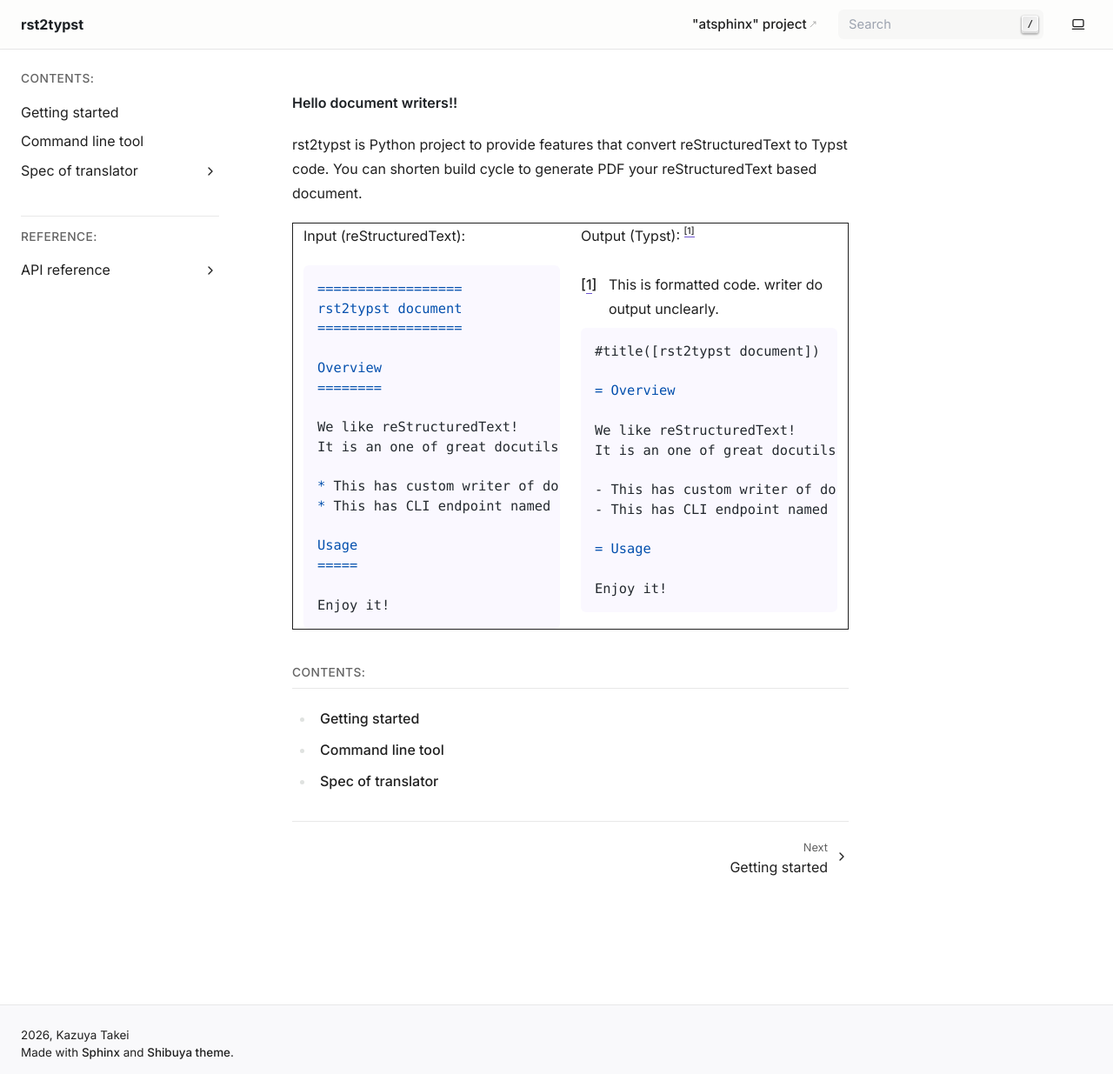
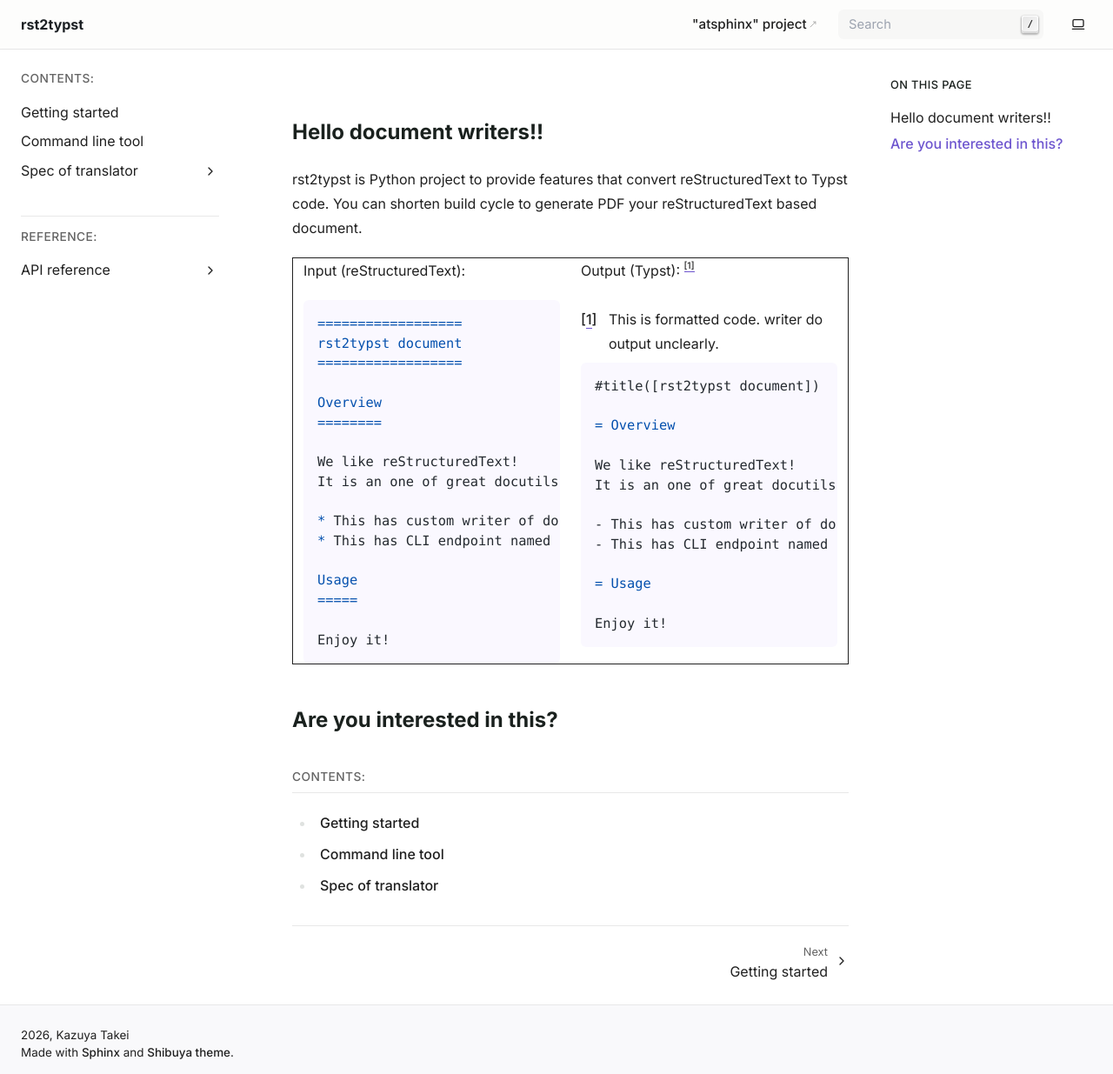
Before and after one commit to atsphinx/rst2typst, a Sphinx documentation site: the page built from docs/index.rst, in a window 1280 px wide and 1235 px high. Shown: the whole window at 87% size. Built offline with Sphinx 7.4.7, drawn with Linux system fonts in a browser that asks for light colours; pages that are not in the unit, such as notebooks, are missing from menus.

Commit message:
doc: Rewirte section structure

```diff
--- a/docs/index.rst
+++ b/docs/index.rst
@@ -1,3 +1,4 @@
+====
 Home
 ====
 
@@ -9,7 +10,8 @@
    }
    </style>
 
-**Hello document writers!!**
+Hello document writers!!
+========================
 
 rst2typst is Python project to provide features that convert reStructuredText to Typst code.
 You can shorten build cycle to generate PDF your reStructuredText based document.
@@ -35,6 +37,9 @@
         .. literalinclude:: _examples/index.typ.txt
            :language: typst
 
+Are you interested in this?
+===========================
+
 .. toctree::
    :maxdepth: 1
    :caption: Contents:
```
